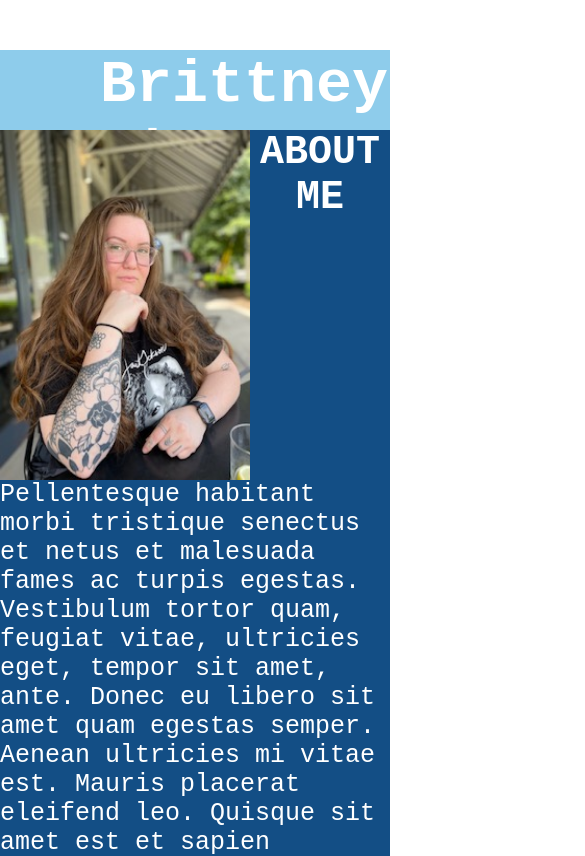
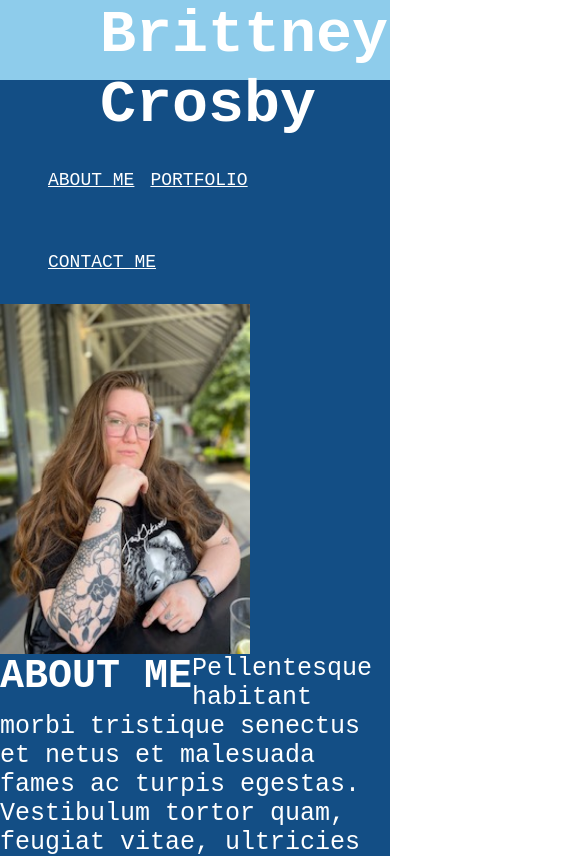
Before and after one commit to brittnc/portfolio-homework, a plain HTML site: page index.html in a window 390 px wide. Shown: the top 856 px of the page, 585 px wide, since content can reach past the window. Drawn offline with Linux system fonts and the light colour scheme.

Commit message:
added media query

```diff
--- a/assets/css/style.css
+++ b/assets/css/style.css
@@ -115,31 +115,20 @@ button {
     color: var(--blue);
 }
 
-/*medium screens*/
-@media only screen and (max-width: 768px) {
-    nav {
-        text-align: wrap;
-        float:inline-start;
-        font-size: 5px;
-    }
-    header {
-        text-align: wrap;
-        float: inline-end;
-    }
-    main {
-        font-size: 8px;
-    }
-
-
-  }
 
 /*smaller screen*/
-  @media screen and (min-width: 640px) {
-    .nav label {
-        text-align: wrap;
+@media screen and (max-width: 640px) {
+    nav label {
+        float: left;
+        text-align: left;
     }
-    .body li{
-        float: none;
-        width: 100%;
+    nav li{
+        float: left;
+        text-align: left;
     }
-  }
+    header h1{
+        text-align: center;
+        float: left;
+        margin: auto;
+    }
+ }
```
